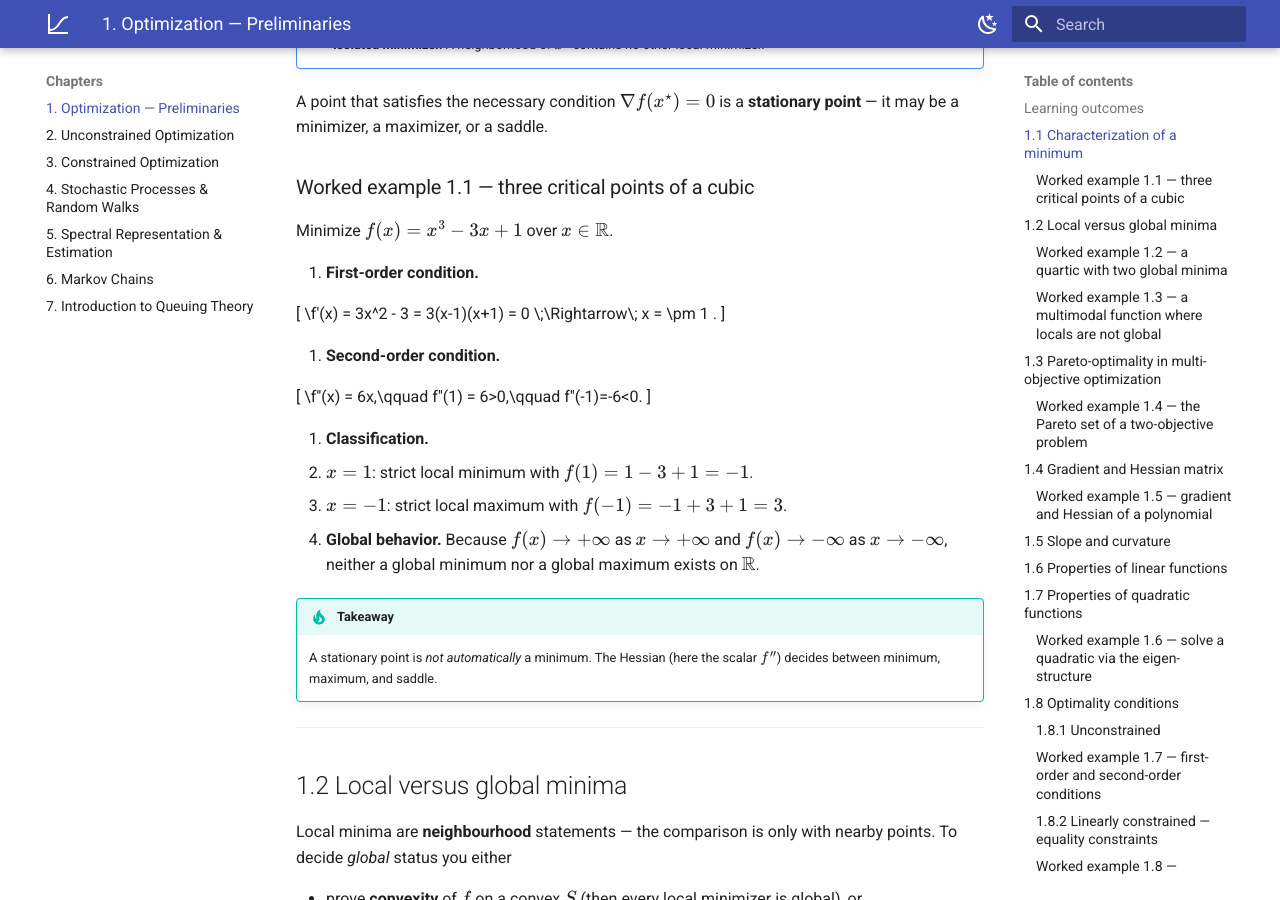
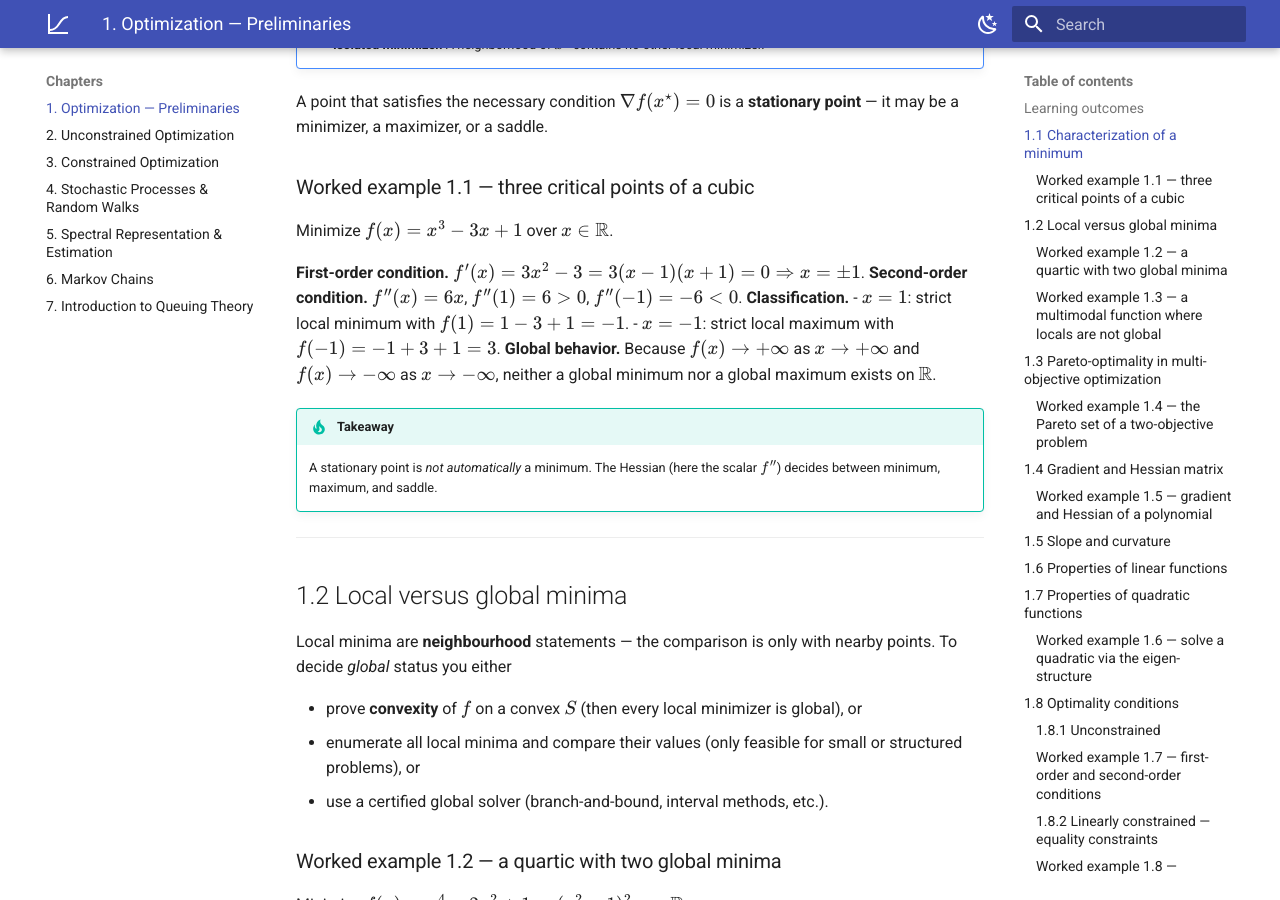
Before and after one commit to Tesfamichael-G/ECEG-6201-Analytical-optimization-and-Stochastic-Process, an MkDocs documentation site: the page built from docs/chapters/01-optimization-preliminaries.md, in a window 1280 px wide and 900 px high, scrolled down 1069 px. Built offline with MkDocs 1.6.1 and Material for MkDocs 9.7.7, drawn with Linux system fonts in a browser that asks for light colours.

Commit message:
Update 01-optimization-preliminaries.md

```diff
--- a/docs/chapters/01-optimization-preliminaries.md
+++ b/docs/chapters/01-optimization-preliminaries.md
@@ -43,22 +43,12 @@ A point that satisfies the necessary condition \(\nabla f(x^\star)=0\) is a **st
 
 Minimize \(f(x) = x^3 - 3x + 1\) over \(x \in \mathbb{R}\).
 
-1. **First-order condition.**
-
-   \[
-     \f'(x) = 3x^2 - 3 = 3(x-1)(x+1) = 0 \;\Rightarrow\; x = \pm 1 .
-   \]
-
-3. **Second-order condition.**
-
-   \[
-     \f''(x) = 6x,\qquad f''(1) = 6>0,\qquad f''(-1)=-6<0.
-   \]
-
-5. **Classification.**
+**First-order condition.** $f'(x) = 3x^2 - 3 = 3(x-1)(x+1) = 0 \Rightarrow x = \pm 1$.
+**Second-order condition.** $f''(x) = 6x$, $f''(1) = 6>0$, $f''(-1)=-6<0$.
+**Classification.**
    - \(x = 1\): strict local minimum with \(f(1) = 1 - 3 + 1 = -1\).
    - \(x = -1\): strict local maximum with \(f(-1) = -1 + 3 + 1 = 3\).
-6. **Global behavior.** Because \(f(x) \to +\infty\) as \(x \to +\infty\) and \(f(x) \to -\infty\) as \(x \to -\infty\), neither a global minimum nor a global maximum exists on \(\mathbb{R}\).
+**Global behavior.** Because \(f(x) \to +\infty\) as \(x \to +\infty\) and \(f(x) \to -\infty\) as \(x \to -\infty\), neither a global minimum nor a global maximum exists on \(\mathbb{R}\).
 
 !!! tip "Takeaway"
     A stationary point is *not automatically* a minimum. The Hessian (here the scalar \(f''\))
```
